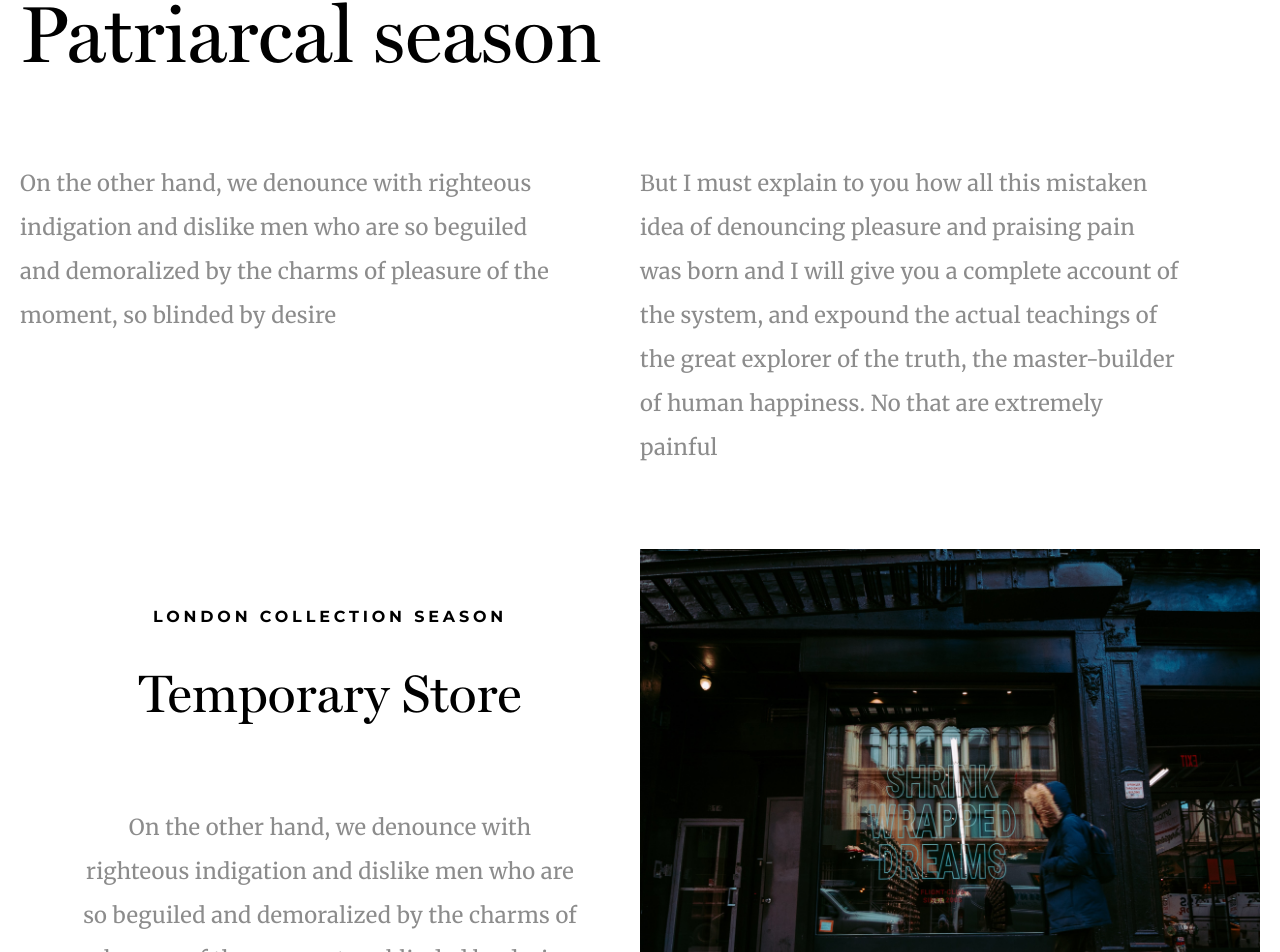
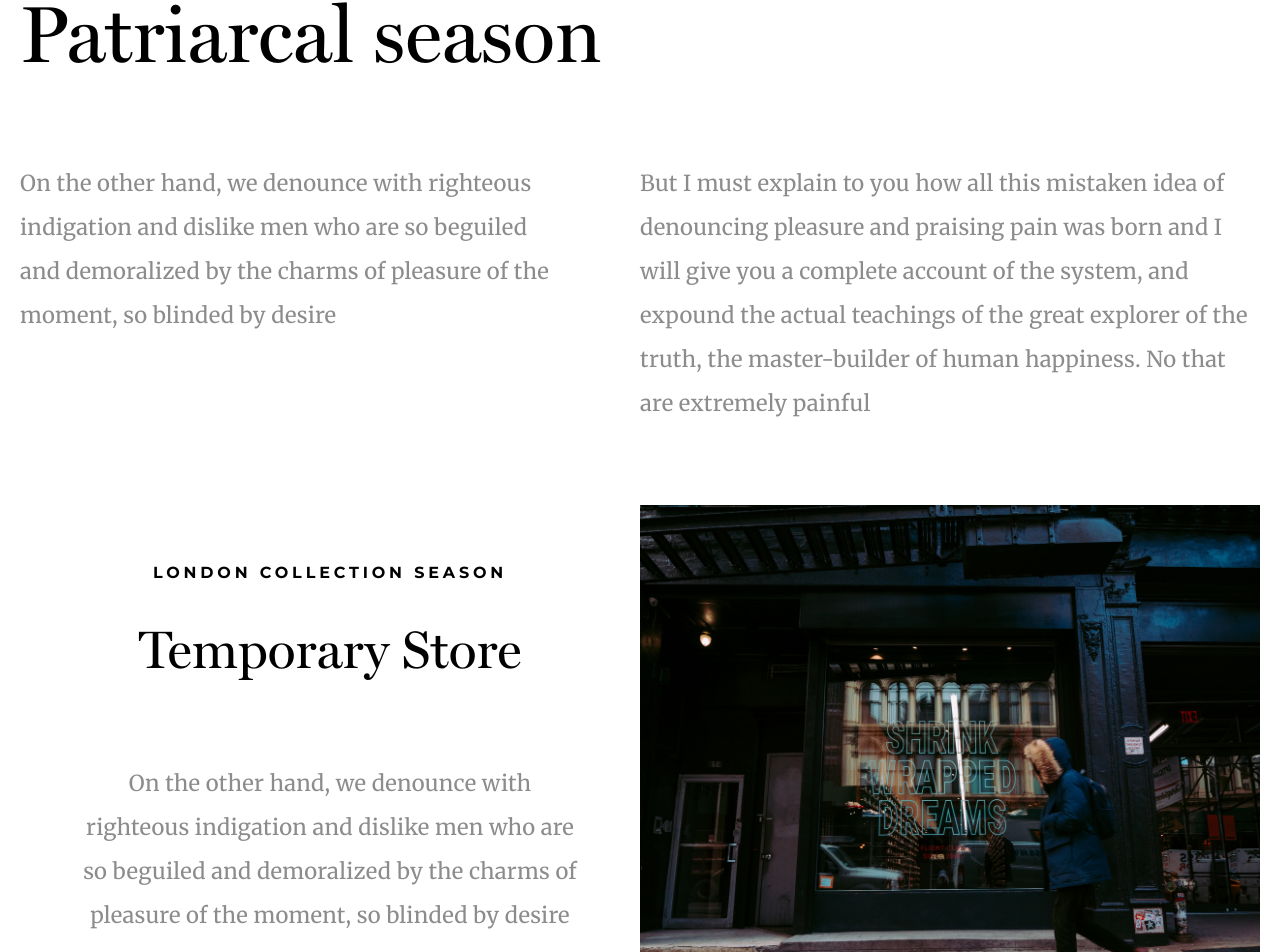
Before and after one commit to sargon17/nss-test-watchlab, a React (Create React App) app: page / in a window 1280 px wide. Shown: the part 987-1939 px from the top of the page. Built offline with nearby package versions, Linux system fonts and the light colour scheme.

Commit message:
solved layout bug

```diff
--- a/src/components/DescriptionComponent.js
+++ b/src/components/DescriptionComponent.js
@@ -8,22 +8,18 @@ export default function DescriptionComponent() {
           History and <br /> Patriarcal season
         </h1>
         <div className="desc-content grid">
-          <div>
           <p className="wl-text">
-              On the other hand, we denounce with righteous indigation and
-              dislike men who are so beguiled and demoralized by the charms of
-              pleasure of the moment, so blinded by desire
+            On the other hand, we denounce with righteous indigation and dislike
+            men who are so beguiled and demoralized by the charms of pleasure of
+            the moment, so blinded by desire
           </p>
-          </div>
-          <div>
           <p className="wl-text">
             But I must explain to you how all this mistaken idea of denouncing
             pleasure and praising pain was born and I will give you a complete
-              account of the system, and expound the actual teachings of the
-              great explorer of the truth, the master-builder of human
-              happiness. No that are extremely painful
+            account of the system, and expound the actual teachings of the great
+            explorer of the truth, the master-builder of human happiness. No
+            that are extremely painful
           </p>
-          </div>
         </div>
       </div>
     </div>
--- a/src/components/style/_DescriptionComponent.scss
+++ b/src/components/style/_DescriptionComponent.scss
@@ -2,10 +2,14 @@
   &-content {
     margin-top: 80px;
 
-    p {
-      &:first-of-type {
-        margin-right: 8rem;
-      }
+    p:first-of-type {
+      margin-right: 8rem;
     }
+
+    // &nth-child(1) {
+    //   p {
+    //     margin-right: 8rem;
+    //   }
+    // }
   }
 }
```
Lines whose indentation alone changed are shown as unchanged.
